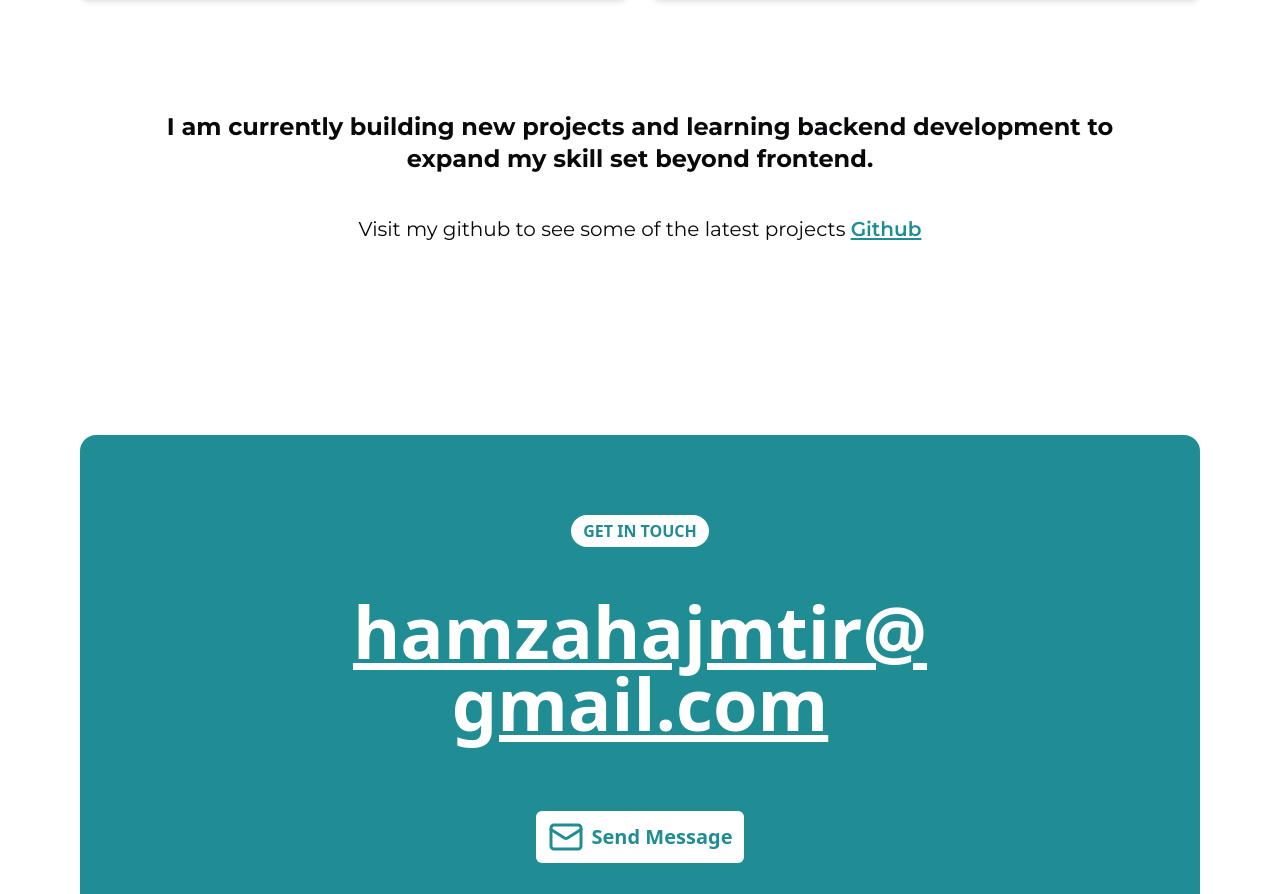
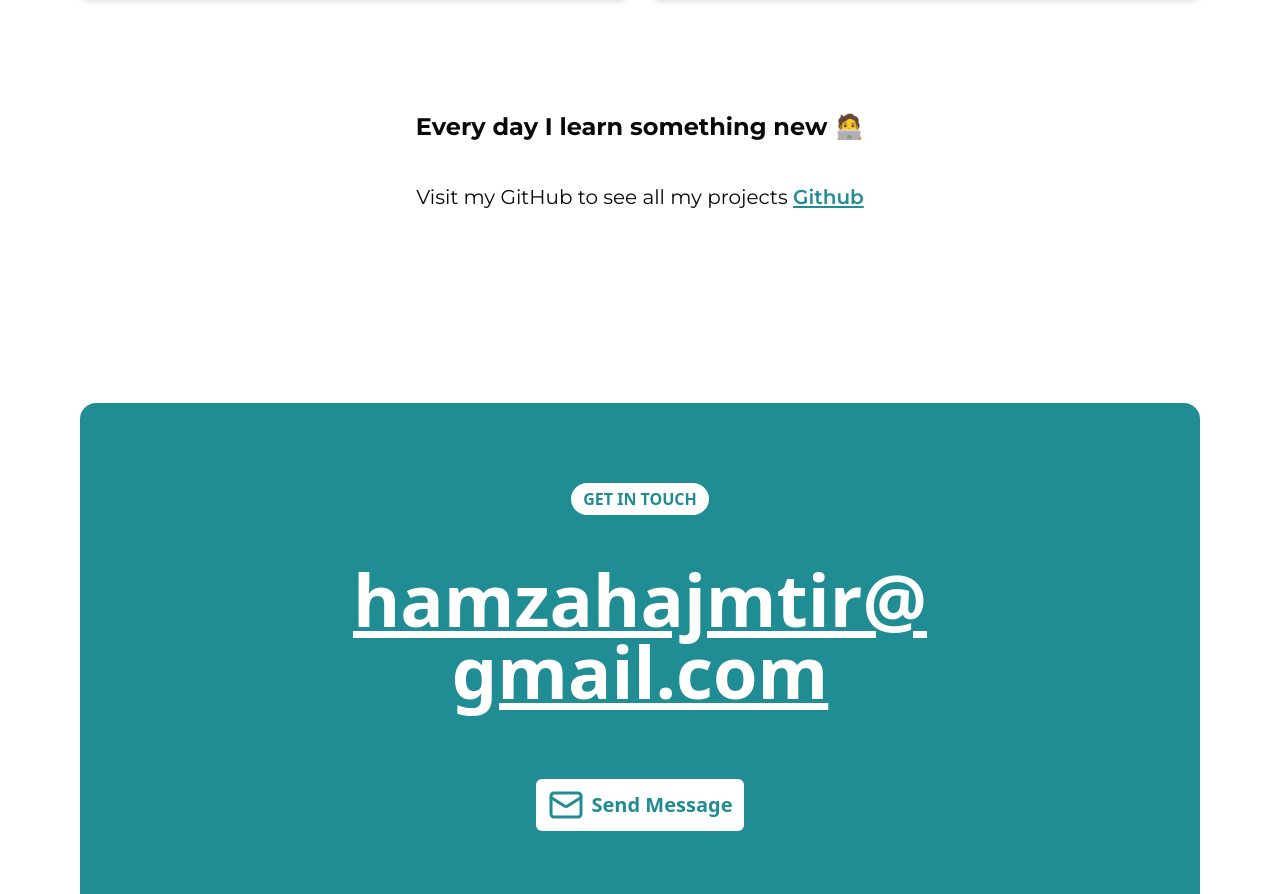
Before and after one commit to HamzaHajMtir1/My_Portfolio, a Next.js app: page /projects in a window 1280 px wide. Shown: the part 1699-2593 px from the top of the page. Built offline with nearby package versions, Linux system fonts and the light colour scheme.

Commit message:
Second part of the project page

```diff
--- a/src/pages/projects.tsx
+++ b/src/pages/projects.tsx
@@ -54,11 +54,10 @@ export default function Projects() {
           </div>
           <div className="mx-auto mt-16 max-w-5xl text-center text-foreground md:mt-28">
             <span className="text-xl font-bold md:text-2xl">
-              I am currently building new projects and learning backend
-              development to expand my skill set beyond frontend.
+              Every day I learn something new 🧑‍💻
             </span>
             <p className="mt-10 text-base md:text-xl">
-              Visit my github to see some of the latest projects{" "}
+              Visit my GitHub to see all my projects{" "}
               <a
                 href={`${siteMetadata.github}?tab=repositories`}
                 target="_blank"
```
